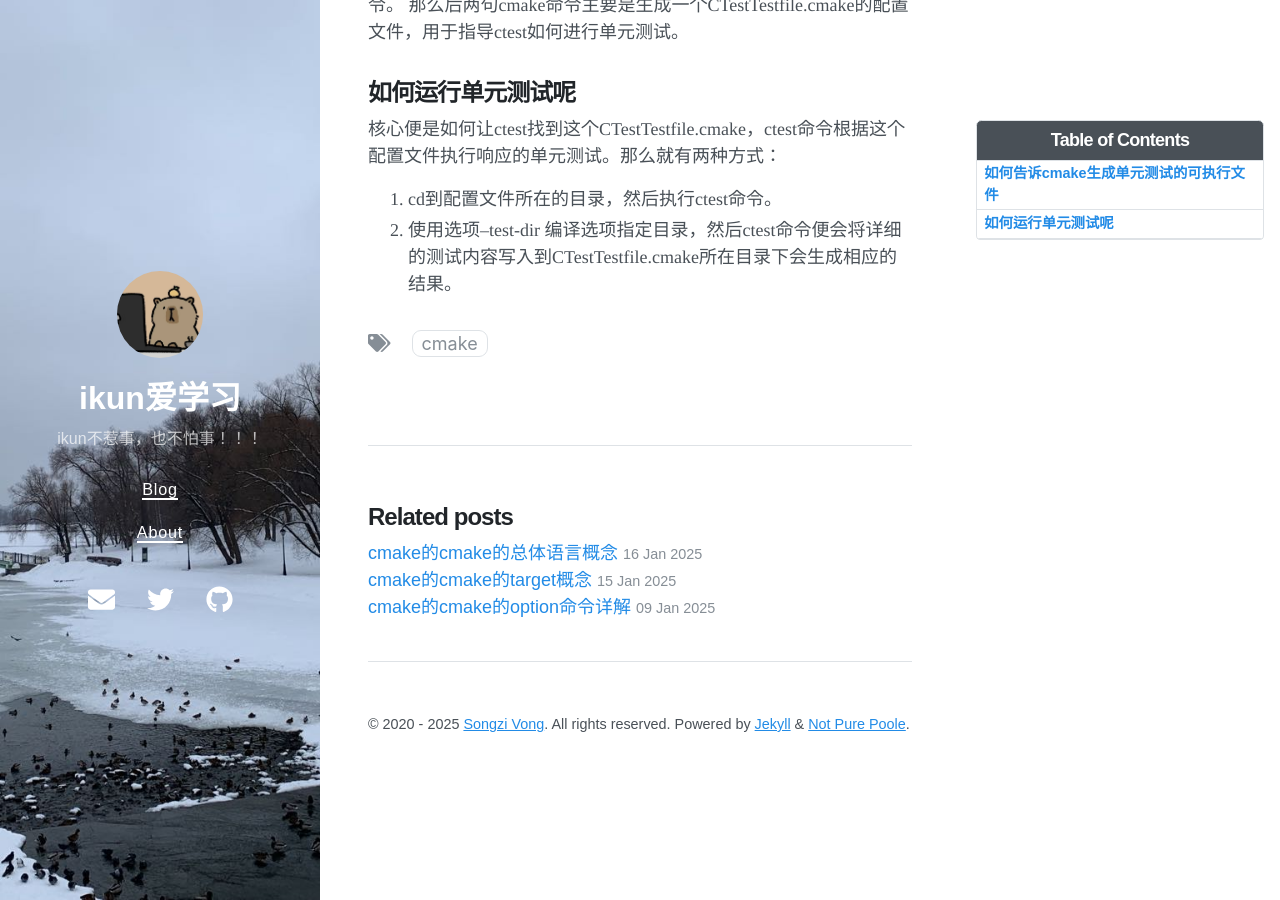
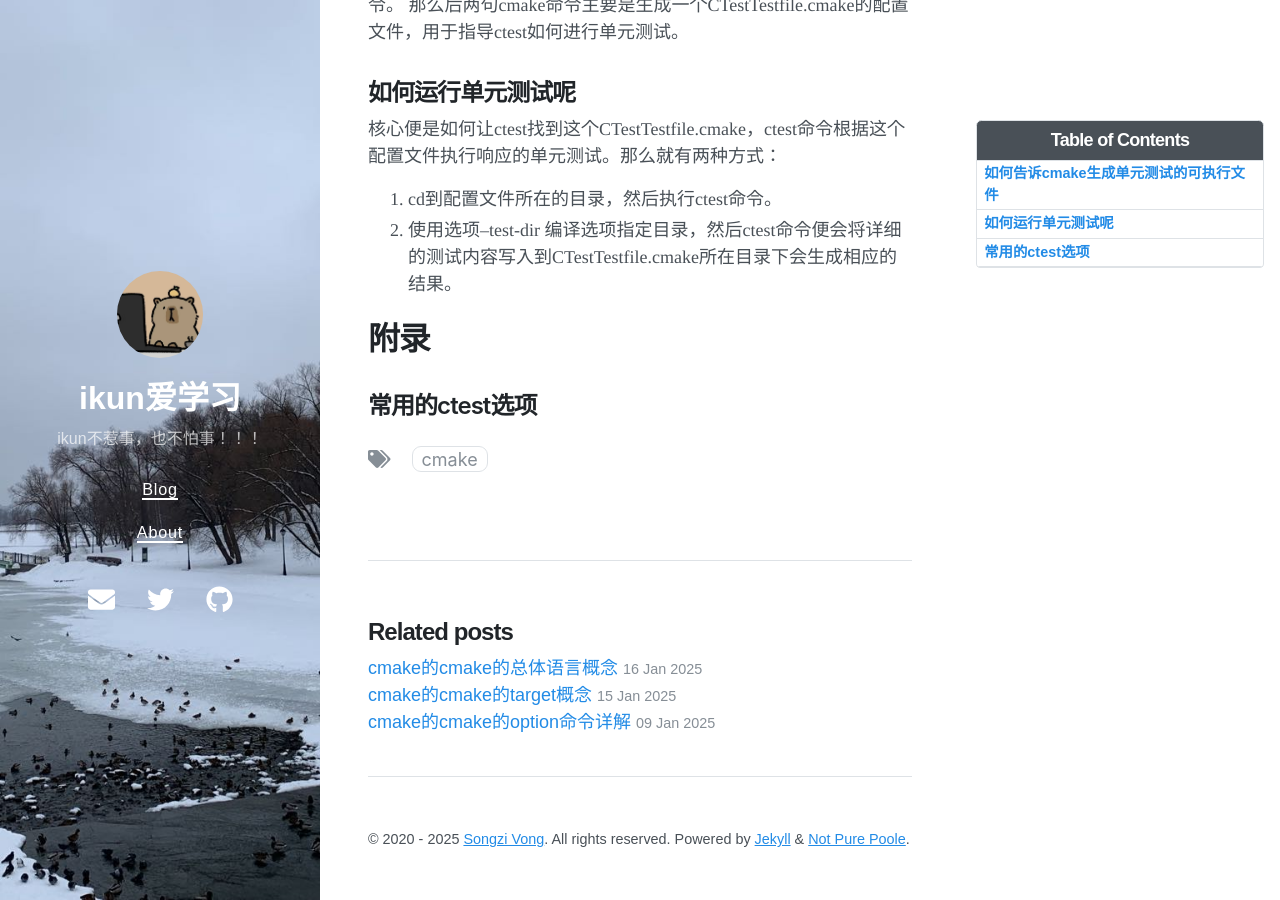
Before and after one commit to SuperIkunFan/SuperIkunFan.github.io, a Jekyll site: the page built from _posts/2025-03-29-cmake的ctest框架.md, in a window 1280 px wide and 900 px high, scrolled down 1603 px. Built offline with Jekyll 4.4.1, drawn with Linux system fonts in a browser that asks for light colours; nearby versions of some CDN libraries.

```diff
--- a/_posts/2025-03-29-cmake的ctest框架.md
+++ b/_posts/2025-03-29-cmake的ctest框架.md
@@ -48,3 +48,6 @@
 核心便是如何让ctest找到这个CTestTestfile.cmake，ctest命令根据这个配置文件执行响应的单元测试。那么就有两种方式：
 1. cd到配置文件所在的目录，然后执行ctest命令。
 2. 使用选项--test-dir 编译选项指定目录，然后ctest命令便会将详细的测试内容写入到CTestTestfile.cmake所在目录下会生成相应的结果。
+
+# 附录
+## 常用的ctest选项
```
